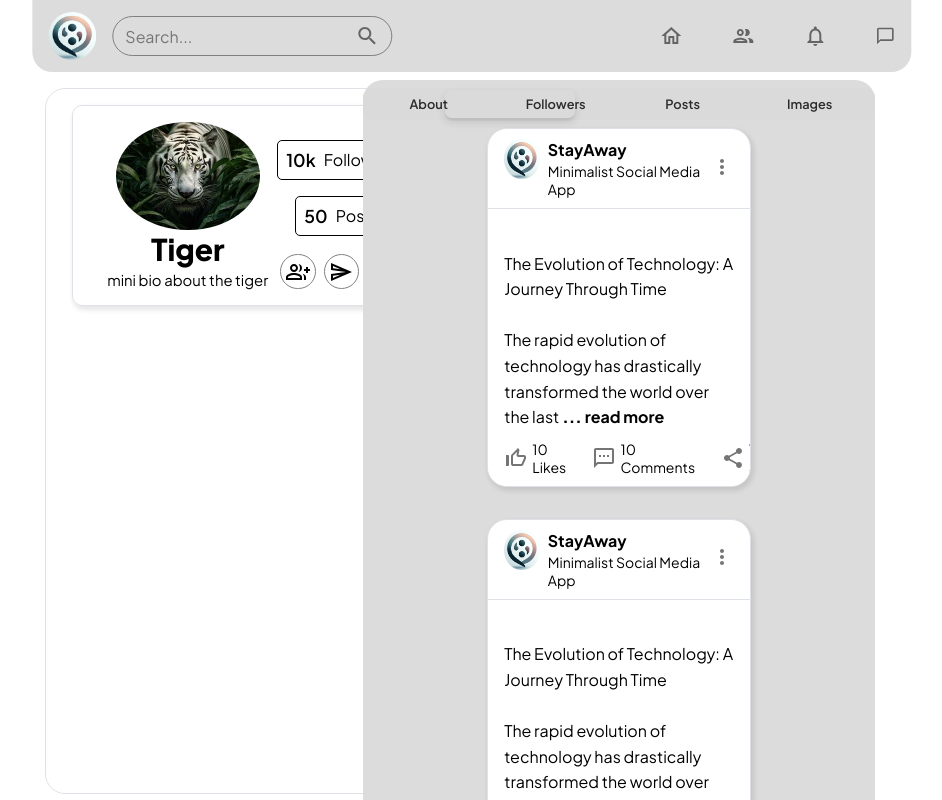
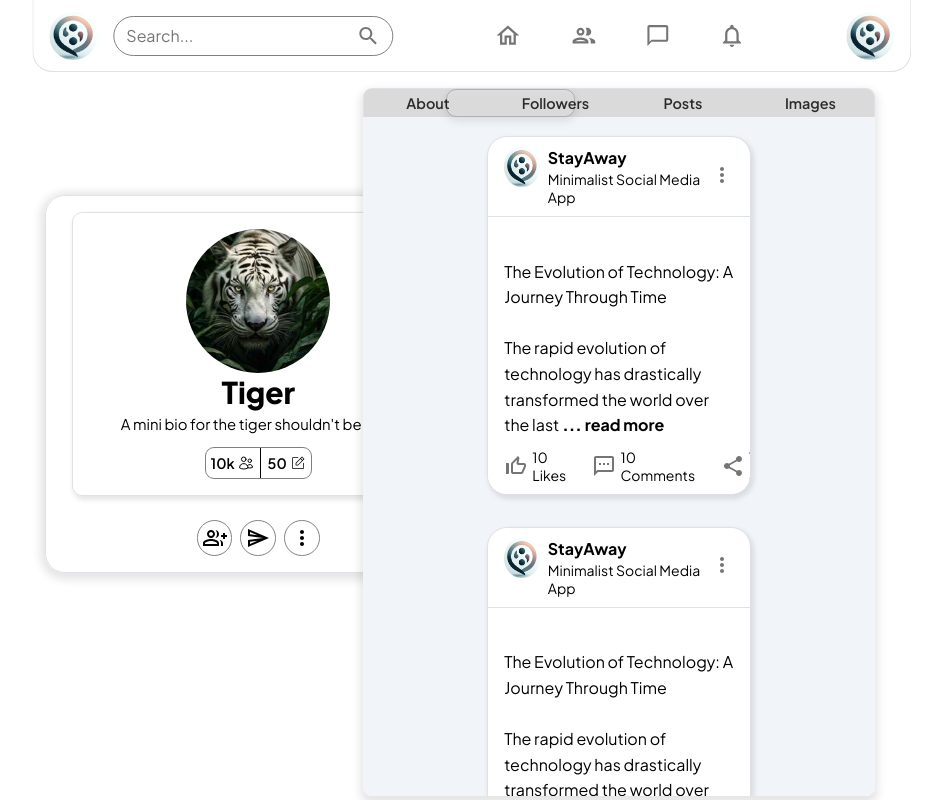
Before and after one commit to samadou-101/StayAway, a React (Vite) app in the folder frontend/: page /profile in a window 1280 px wide. Shown: the whole page, without its empty margins (168-1110 px from the left). Built offline with nearby package versions, Linux system fonts and the light colour scheme.

Commit message:
Initial profile page completed

```diff
--- a/frontend/package.json
+++ b/frontend/package.json
@@ -17,6 +17,7 @@
     "frontend": "file:",
     "react": "^18.3.1",
     "react-dom": "^18.3.1",
+    "react-icons": "^5.4.0",
     "react-router": "^7.1.1",
     "react-router-dom": "^7.1.1"
   },
--- a/frontend/src/components/profile-c/content/mini_profile/MiniProfile.tsx
+++ b/frontend/src/components/profile-c/content/mini_profile/MiniProfile.tsx
@@ -5,6 +5,8 @@ import AddOutlinedIcon from "@mui/icons-material/AddOutlined";
 import SendOutlinedIcon from "@mui/icons-material/SendOutlined";
 import GroupAddOutlinedIcon from "@mui/icons-material/GroupAddOutlined";
 import MoreVertOutlinedIcon from "@mui/icons-material/MoreVertOutlined";
+import { HiOutlineUsers } from "react-icons/hi2";
+import { PiNotePencilLight } from "react-icons/pi";
 function MiniProfile() {
   return (
     <div className={style["mini-profile-container"]}>
@@ -19,7 +21,7 @@ function MiniProfile() {
                 <span>Tiger</span>
               </div>
               <div className={style1["mini-bio"]}>
-                <span>mini bio about the tiger</span>
+                <span>A mini bio for the tiger shouldn't be long</span>
               </div>
             </div>
           </div>
@@ -27,14 +29,25 @@ function MiniProfile() {
             <div className={style1["fol-pos"]}>
               <div className={style1["followers"]}>
                 <span className={style1["fol-num"]}>10k</span>
-                <span>Followers</span>
+                <HiOutlineUsers />
+                {/* <span>Followers</span> */}
               </div>
+              <div
+                style={{
+                  height: "100%",
+                  width: "1px",
+                  background: "black",
+                  content: " ",
+                }}
+              ></div>
               <div className={style1["posts"]}>
                 <span className={style1["pos-num"]}>50</span>
-                <span>Posts</span>
+                <PiNotePencilLight />
+                {/* <span>Posts</span> */}
               </div>
             </div>
-
+          </div>
+        </div>
         <div className={style1["actions"]}>
           <div className={style1["follow-user"]}>
             <GroupAddOutlinedIcon
@@ -63,8 +76,6 @@ function MiniProfile() {
         </div>
       </div>
     </div>
-      </div>
-    </div>
   );
 }
 
--- a/frontend/src/components/profile-c/content/mini_profile/styles/miniprofil.module.css
+++ b/frontend/src/components/profile-c/content/mini_profile/styles/miniprofil.module.css
@@ -1,42 +1,52 @@
 .mini-profile {
   display: flex;
+  flex-direction: column;
+  align-items: center;
   width: 95%;
+  /* height: 90%; */
+  height: fit-content;
+  gap: 1.5rem;
   justify-content: center;
-  height: 90%;
   /* background: antiquewhite; */
   /* background-color: #dee2e6; */
   /* border: 1px solid gray; */
   border: 1px solid #dee2e6;
   /* background-color: #f1f5f9; */
+  box-shadow: 0px 2px 8px 5px rgba(0, 0, 0, 0.1);
   border-radius: 20px;
   padding: 1rem 1rem;
   /* justify-content: center; */
 }
 
 .main-info {
-  height: 30%;
+  /* height: 30%; */
+  height: fit-content;
   width: 95%;
   /* background-color: #f8f9fa; */
   /* background-color: #f1f5f9; */
   box-shadow: 2px 3px 5px 1px rgba(0, 0, 0, 0.1);
   border: 1px solid #dee2e6;
   display: flex;
+  flex-direction: column;
+  align-items: center;
   justify-content: center;
+  gap: 0.9rem;
   padding: 1rem 0rem 1rem 0;
   border-radius: 10px;
 }
 
 .pic-and-name {
   display: flex;
+  align-items: center;
   flex-direction: column;
-  width: 45%;
+  width: 95%;
 }
 .main-info .profile-pic {
   height: 9rem;
   width: 9rem;
   border-radius: 50%;
   overflow: hidden;
-  margin-left: 1.5rem;
+  /* margin-left: 1.5rem; */
 }
 .profile-pic img {
   width: 100%;
@@ -47,12 +57,14 @@
 .user-intro {
   display: flex;
   flex-direction: column;
-  width: 15rem;
+  align-items: center;
+  justify-content: center;
+  width: 100%;
   gap: 0.2rem;
 }
 .user-intro .p-name {
   width: 9rem;
-  margin-left: 1.5rem;
+  /* margin-left: 1.5rem; */
   display: flex;
   justify-content: center;
 }
@@ -73,55 +85,58 @@
 
 .main-stats {
   display: flex;
-  flex-direction: column;
-  height: 100%;
-  align-items: center;
+  /* flex-direction: column; */
+  height: 2rem;
   justify-content: center;
   /* background: gray; */
-  width: 45%;
-  padding-top: 0.8rem;
+  /* width: 100%; */
+  width: fit-content;
+  /* padding-top: 0.8rem; */
   border-radius: 10px;
-  gap: 2rem;
+  /* gap: 2rem; */
 }
 .main-stats .fol-pos {
   display: flex;
-  flex-direction: column;
+  /* flex-direction: column; */
   align-items: center;
-  gap: 1rem;
-  width: 100%;
-  height: 50%;
+  justify-content: center;
+  gap: 0.1rem;
+  border-radius: 9px;
+  width: fit-content;
+  height: 100%;
   margin-top: auto;
+  border: 1px solid gray;
   /* background-color: green; */
 }
-.main-stats .followers {
+.main-stats .followers,
+.main-stats .posts {
   display: flex;
   /* width: 90%; */
   width: fit-content;
   align-items: center;
   justify-content: space-between;
-  gap: 0.5rem;
-  border: 1px solid;
-  padding: 0.5rem;
+  gap: 0.2rem;
+  /* border: 1px solid; */
+  padding: 0.3rem;
   border-radius: 5px;
   cursor: pointer;
 }
 .main-stats .followers .fol-num,
-.posts .pos-num {
+.main-stats .posts .pos-num {
   font-weight: 600;
-  font-size: 1.1rem;
+  font-size: 0.9rem;
 }
-.main-stats .posts {
+/* .main-stats .posts {
   display: flex;
-  /* width: 70%; */
   width: fit-content;
   align-items: center;
   justify-content: center;
   gap: 0.5rem;
   border: 1px solid;
-  padding: 0.5rem;
+  padding: 0.2rem;
   border-radius: 5px;
   cursor: pointer;
-}
+} */
 
 /* ACTIONS ON PROFILE */
 
--- a/frontend/src/components/profile-c/content/user_data/styles/user-data.module.css
+++ b/frontend/src/components/profile-c/content/user_data/styles/user-data.module.css
@@ -13,48 +13,62 @@
   text-align: center;
 } */
 label {
-  color: black;
-  font-weight: 600;
-  text-decoration: none;
 }
 .tab-container {
   /* position: relative; */
   left: 41.5%;
   top: 5.5rem;
   position: fixed;
-  /* width: 100%; */
   z-index: 999;
   width: 40%;
-  height: fit-content;
+  /* height: fit-content; */
   justify-content: center;
   display: flex;
   flex-direction: row;
   align-items: flex-start;
-  padding: 2px;
+  /* padding: 2px; */
+  border: 1px solid #dee2e6;
+  border-bottom: none;
   background-color: #dadadb;
   border-radius: 9px;
+  border-bottom-left-radius: 0;
+  border-bottom-right-radius: 0;
 }
-
 .indicator {
   content: "";
   width: 8.1rem;
-  height: 28px;
-  /* background: #ffffff; */
+  height: 100%;
+  background: transparent; /* Fully transparent background */
+  position: absolute;
+  left: 16%;
+  /* z-index: -1; */
+  box-shadow: 0px 4px 10px rgba(0, 0, 0, 0.1),
+    inset 0px 1px 3px rgba(255, 255, 255, 0.2); /* Subtle shadow for depth */
+  border: 1px solid rgba(0, 0, 0, 0.2); /* Transparent border to indicate the active tab */
+  border-radius: 10px; /* Rounded corners for a softer look */
+  transition: all 0.3s ease-in-out; /* Smooth animation when switching tabs */
+  cursor: pointer;
+}
+
+/* .indicator {
+  content: "";
+  width: 8.1rem;
+  height: 100%;
   background-color: transparent;
   position: absolute;
-  top: 0.125rem;
   left: 16%;
-  /* z-index: 9; */
-  /* border: 1px solid rgba(0, 0, 0, 0.04); */
-  /* border: 1px solid gray; */
-  box-shadow: 0px 4px 8px rgba(0, 0, 0, 0.12), 0px 3px 1px rgba(0, 0, 0, 0.04);
+  z-index: 999;
+  z-index: -1;
+  border: 1px solid rgba(0, 0, 0, 0.04);
+  box-shadow: 0px 1px 5px rgba(0, 0, 0, 0.12), 0px 3px 1px rgba(0, 0, 0, 0.04);
   border-radius: 7px;
   transition: all 0.3s ease-out;
-}
+} */
 
 .tab {
   width: 130px;
-  height: 28px;
+  /* height: 28px; */
+  height: fit-content;
   position: absolute;
   z-index: 99;
   outline: none;
@@ -64,15 +78,19 @@ label {
 .tab_label {
   width: 130px;
   height: 28px;
+  /* height: fit-content; */
   position: relative;
-  z-index: 999;
+  /* z-index: 999; */
   display: flex;
   align-items: center;
   justify-content: center;
   border: 0;
-  font-size: 0.8rem;
   opacity: 0.8;
   cursor: pointer;
+  color: black;
+  font-weight: 600;
+  text-decoration: none;
+  font-size: 0.9rem;
 }
 
 .tab--1:checked ~ .indicator {
@@ -102,5 +120,7 @@ label {
   padding: 1rem;
   padding-bottom: 2rem;
   width: 100%;
-  height: fit-content;
+  /* background-color: #dee2e6; */
+  background-color: #f1f5f9;
+  /* height: fit-content; */
 }
--- a/frontend/src/components/profile-c/header/ProfileHeader.tsx
+++ b/frontend/src/components/profile-c/header/ProfileHeader.tsx
@@ -8,14 +8,18 @@ import Search from "../../sidebar/header/Search";
 function ProfileHeader() {
   return (
     <div className={style["profile-header"]}>
-      <div className={style["pheader-logo"]}>
-        <img src={Logo} alt="" />
+      <div className={style["logo-search"]}>
+        <div className={style["pheader-logo"]}>
+          <img src={Logo} alt="" />
+        </div>
+        <Search />
       </div>
-      <Search />
       <div className={style["pheader-items"]}>
         <HomeOutlinedIcon
           color="action"
           sx={{
+            width: "1.7rem",
+            height: "1.7rem",
             cursor: "pointer",
             "&:hover": {
               color: "black",
@@ -25,6 +29,19 @@ function ProfileHeader() {
         <GroupOutlinedIcon
           color="action"
           sx={{
+            width: "1.7rem",
+            height: "1.7rem",
+            cursor: "pointer",
+            "&:hover": {
+              color: "black",
+            },
+          }}
+        />
+        <ChatBubbleOutlineTwoToneIcon
+          color="action"
+          sx={{
+            width: "25px",
+            height: "25px",
             cursor: "pointer",
             "&:hover": {
               color: "black",
@@ -34,16 +51,8 @@ function ProfileHeader() {
         <NotificationsOutlinedIcon
           color="action"
           sx={{
-            cursor: "pointer",
-            "&:hover": {
-              color: "black",
-            },
-          }}
-        />
-        <ChatBubbleOutlineTwoToneIcon
-          color="action"
-          sx={{
-            width: "20px",
+            width: "1.7rem",
+            height: "1.7rem",
             cursor: "pointer",
             "&:hover": {
               color: "black",
@@ -51,6 +60,18 @@ function ProfileHeader() {
           }}
         />
       </div>
+      <div className={style["profile-pic"]}>
+        <div
+          style={{
+            width: "3rem",
+            height: "3rem",
+            borderRadius: "50%",
+            overflow: "hidden",
+          }}
+        >
+          <img src={Logo} alt="" style={{ width: "100%", height: "100%" }} />
+        </div>
+      </div>
     </div>
   );
 }
--- a/frontend/src/components/profile-c/styles/profile.module.css
+++ b/frontend/src/components/profile-c/styles/profile.module.css
@@ -1,11 +1,17 @@
+:root {
+  --border-color: #dee2e6;
+}
 .profile-header {
   display: flex;
   gap: 1rem;
   align-items: center;
+  justify-content: space-between;
   padding: 0.5rem 1rem;
-  background-color: gainsboro;
+  /* background-color: gainsboro; */
   border-bottom-left-radius: 20px;
   border-bottom-right-radius: 20px;
+  border: 1px solid #dee2e6;
+  border-top: none;
   width: 68.7%;
   height: 4.5rem;
   position: fixed;
@@ -13,6 +19,13 @@
   transform: translateX(-50%);
 }
 
+.logo-search {
+  display: flex;
+  align-items: center;
+  justify-content: space-between;
+  width: fit-content;
+  gap: 1rem;
+}
 .pheader-logo {
   height: 3rem;
   width: 3rem;
@@ -31,7 +44,7 @@
   display: flex;
   align-items: center;
   gap: 3rem;
-  margin-left: auto;
+  /* margin-left: auto; */
 }
 
 /* MINI PROFILE SECTION  */
@@ -39,11 +52,14 @@
 .mini-profile-container {
   position: fixed;
   left: 15.8%;
-  height: 100%;
+  height: 60%;
+  top: 50%;
+  transform: translateY(-55%);
   width: 28rem;
   padding-top: 1rem;
   display: flex;
   justify-content: center;
+  align-items: center;
   /* background-color: aliceblue; */
 }
 
@@ -62,12 +78,17 @@
 
 .user-data-container {
   position: fixed;
-  top: 10%;
+  top: 5.5rem;
   left: 41.5%;
   padding-top: 1rem;
   overflow-y: scroll;
-  border-radius: 20px;
-  height: 100vh;
-  width: 40vw;
-  background-color: gainsboro;
+  scrollbar-width: none;
+  border-radius: 9px;
+  height: 88.55%;
+  width: 40%;
+  /* border: 1px solid #dee2e6; */
+  box-shadow: 0px 5px 9px 3px rgba(0, 0, 0, 0.1);
+  border-top: none;
+  /* background-color: #dee2e6; */
+  /* background-color: red; */
 }
```
Also changed, not shown: 1 other file (tests, documents, lock files or other folders). Lines whose indentation alone changed are shown as unchanged.
